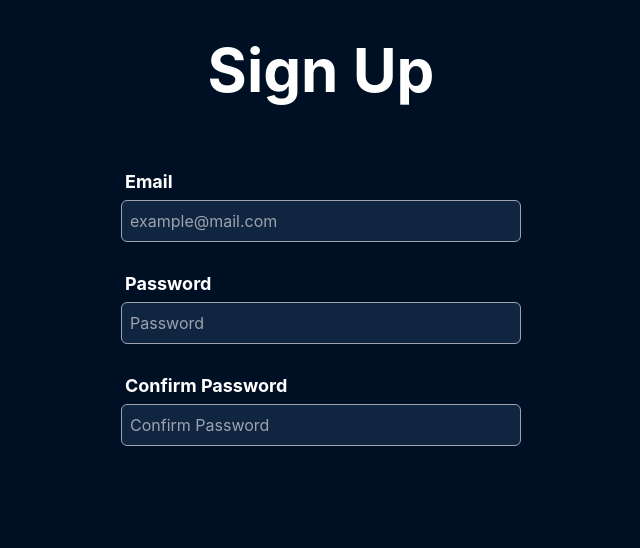
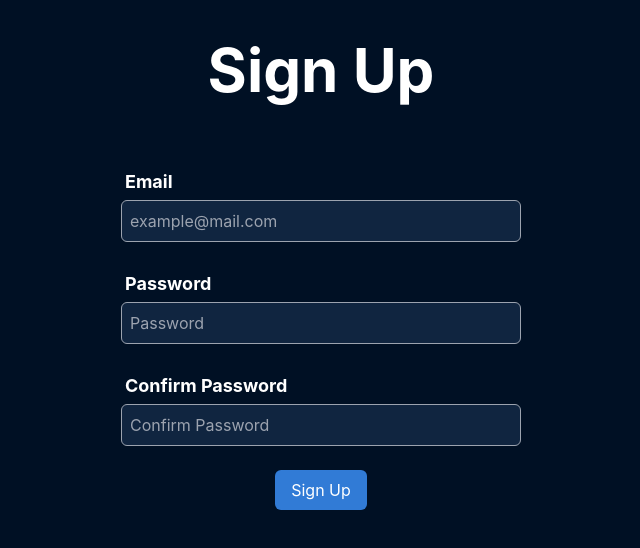
Before and after one commit to Joe-Moussally/Shipping-Platform-Laravel-React, a React (Create React App) app in the folder react-platform/: page /register in a window 1280 px wide. Shown: the top 548 px of the page, without its empty margins (319-959 px from the left). Built offline with nearby package versions, Linux system fonts and the light colour scheme.

Commit message:
Creating Button component

```diff
--- /dev/null
+++ b/react-platform/src/components/Button.js
@@ -0,0 +1,21 @@
+import React from 'react'
+
+function Button({
+    text,
+    ...rest
+}) {
+  return (
+    <div
+        className='text-white bg-[#317bd6] w-fit py-2 px-4 rounded-md'
+        style={
+            rest.style?
+            {...rest.style}
+            :null
+        }
+    >
+        {text}
+    </div>
+  )
+}
+
+export default Button
--- a/react-platform/src/pages/SignUpPage.js
+++ b/react-platform/src/pages/SignUpPage.js
@@ -5,6 +5,7 @@ import { useFormik } from 'formik';
 
 //components
 import InputField from '../components/InputField'
+import Button from '../components/Button';
 
 function SignUpPage() {
 
@@ -58,6 +59,10 @@ function SignUpPage() {
             />
 
             {/* Submit button */}
+            <Button
+                text="Sign Up"
+                style={{margin: 'auto'}}
+            />
         </form>
     </div>
   )
```
